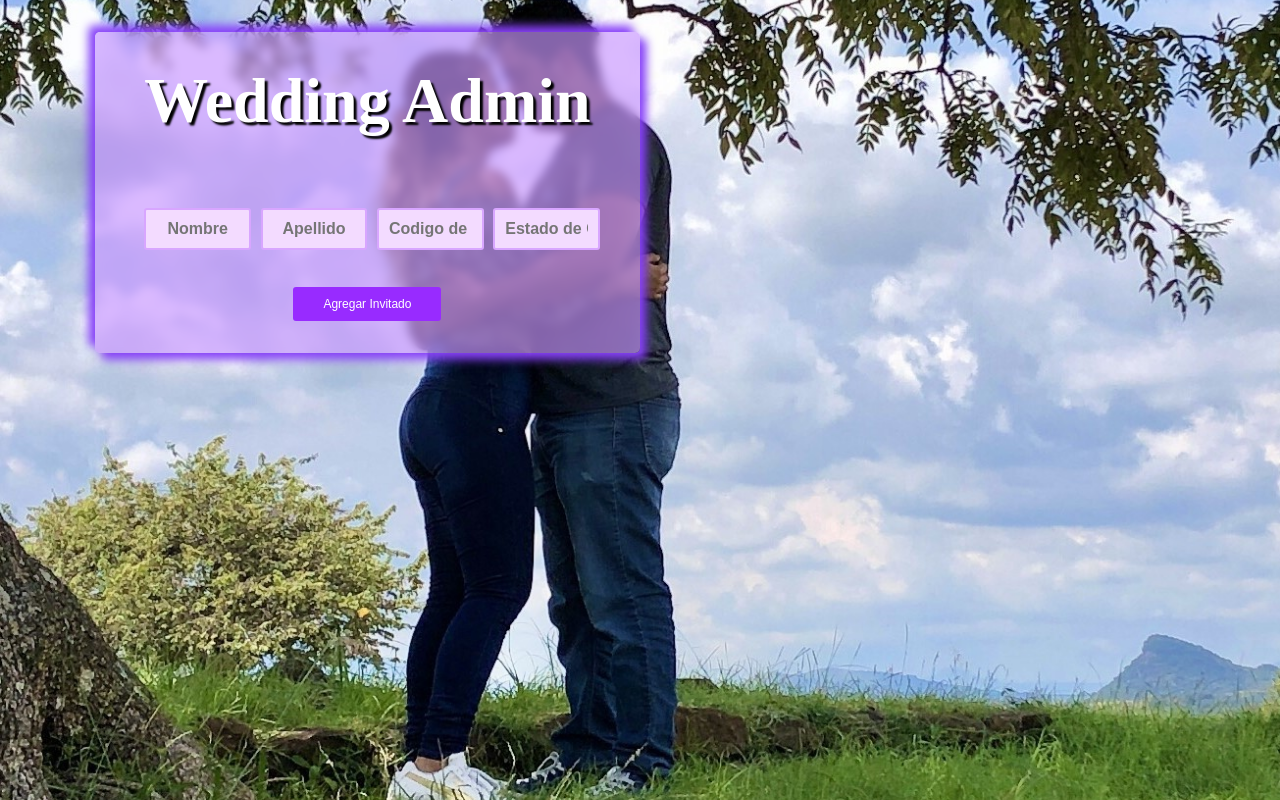
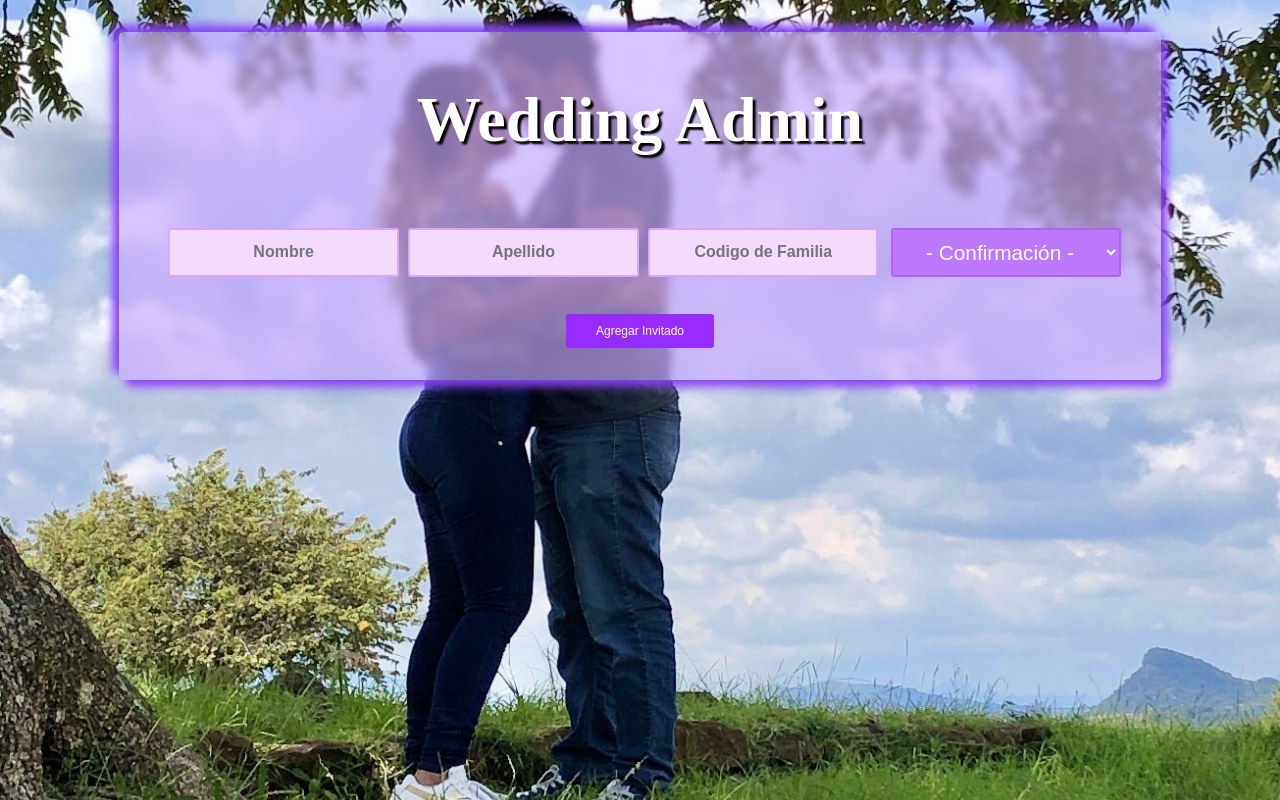
Before and after one commit to Rafa-Caba/wedding-admin-app, a React (Create React App) app: page /admin in a window 1280 px wide. Built offline with nearby package versions, Linux system fonts and the light colour scheme; no server answers; the database is empty.

Commit message:
New commit with some improvements on Public version

```diff
--- a/package.json
+++ b/package.json
@@ -1,16 +1,18 @@
 {
-  "name": "wedding_admin_app",
+  "name": "weddind_admin_app",
   "version": "0.1.0",
   "private": true,
   "dependencies": {
     "@testing-library/jest-dom": "^5.16.2",
     "@testing-library/react": "^12.1.3",
     "@testing-library/user-event": "^13.5.0",
+    "axios": "^0.26.0",
     "bootstrap": "^5.1.3",
     "firebase": "^9.6.8",
     "react": "^17.0.2",
-    "react-bootstrap": "^2.2.0",
+    "react-bootstrap": "^2.2.1",
     "react-dom": "^17.0.2",
+    "react-redux": "^7.2.6",
     "react-router-dom": "^6.2.2",
     "react-scripts": "5.0.0",
     "styled-components": "^5.3.3",
--- a/src/App.js
+++ b/src/App.js
@@ -12,9 +12,9 @@ const App = () => {
 	<BrowserRouter>
 		<div>
 			<Routes>
-				<Route path="/" element={<Bienvenida />} />
+				<Route path="/:codigo" element={<Bienvenida />} />
 				<Route path="/confirmacion/:codigo" element={<Confirmacion />} />
-				<Route path="/despedida/:trigger" element={<Despedida />} />
+				<Route path="/despedida/:codigo/:trigger" element={<Despedida />} />
 				<Route path="/admin" element={
 					<ContenedorAdmin>
 						<Titulo>Wedding Admin</Titulo>
@@ -29,25 +29,24 @@ const App = () => {
 }
 
 const ContenedorAdmin = styled.div`
-	background-color: rgba(200, 150, 255, 0.657);
+	background-color: rgba(200, 170, 255, 0.657);
     box-shadow: 0.4em 0.4em 10px rgb(136, 66, 248), -0.4em -0.4em 10px rgb(136, 66, 248);
     backdrop-filter: blur(5px);
 	margin-top: 2em;
 	margin-bottom: 2em;
-	width: 50%;
+	width: 100%;
+	margin: 2em 0;
 	padding: 2em 0.5em 2em 0.5em;
 	border-radius: 5px;
 	text-align: center;
-
-	@media (max-width: 900px) {
-		width: 90%;
-	}
 `;
 
 const Titulo = styled.h2`
+	padding: 0 2.2em;
 	font-size: 4em;
 	color: #fff;
 	margin-bottom: 0.6em;
+	margin-top: 0.3em;
 `;
 
 export default App;
--- a/src/components/FamiliaPorCodigo.js
+++ b/src/components/FamiliaPorCodigo.js
@@ -50,7 +50,7 @@ const Boton = styled.button`
 	transition: .3s ease all;
 	outline: none;
 	color: #fff;
-	font-size: 12px;
+	font-size: 1em;
     border-bottom: 2px solid rgba(0,0,0,.2);
 	background: #982bff;
 
@@ -59,7 +59,7 @@ const Boton = styled.button`
 	}
 
     @media (max-width: 600px) {
-        font-size: 12px;
+        font-size: 1.1em;
         width: 90%;
 	}
 `;
--- a/src/components/FormularioInvitado.js
+++ b/src/components/FormularioInvitado.js
@@ -54,13 +54,21 @@ const FormularioInvitado = () => {
                     onChange={(e) => cambiarCogidoFamilia(e.target.value)}
                     placeholder="Codigo de Familia"
                 />
-                <Input
-                    type="text"
-                    name="confirmStatus"
-                    value={confirmStatus}
+                <SeleccionConfirmacion
                     onChange={(e) => cambiarConfirmStatus(e.target.value)}
-                    placeholder="Estado de Confirmacion"
-                />
+                    name="Confirmación">
+                    <OpcionConfirmacion> - Confirmación -</OpcionConfirmacion>
+                    <OpcionConfirmacion
+                        value="No Confirmado"
+                    >
+                        No Confirmado
+                    </OpcionConfirmacion>
+                    <OpcionConfirmacion
+                        value="Confimado"
+                    >
+                        Confirmado
+                    </OpcionConfirmacion>
+                </SeleccionConfirmacion>
             </ContenedorInput>
 
             <Boton type="submit">Agregar Invitado</Boton>
@@ -71,15 +79,46 @@ const FormularioInvitado = () => {
 const ContenedorInput = styled.div`
     display: flex;
     justify-content: space-around;
-    margin: 0;
+    margin: auto;
 	width: 100%;
 	padding: 2em;
 	border-radius: 5px;
 	text-align: center;
     @media (max-width: 600px) {
-		font-size: 11px;
+		font-size: 2em;
         flex-direction: column;
 	}
+`;
+
+const SeleccionConfirmacion = styled.select`
+    padding: 10px;
+    font-size: 1.3em;
+	border: 2px solid rgba(152,43,255,.3);
+	border-radius: 3px;
+	width: 100%;
+	margin-bottom: 5px;
+    background: #BD78FE;
+    margin-left: 0.6em;
+	transition: .2s ease all;
+	outline: none;
+	text-align: center;
+    color: #fff;
+`;
+
+const OpcionConfirmacion = styled.option`
+    padding: 1em;
+    font-size: 1em;
+    font-weight: bold;
+	border: 2px solid rgba(152,43,255,.3);
+	border-radius: 3px;
+	width: 100%;
+	margin: 5px 0;
+    background: rgba(152,43,255,.8);
+    margin-left: 0.6em;
+	transition: .2s ease all;
+	outline: none;
+	text-align: center;
+    color: #fff;
 `;
 
 const Input = styled.input`
--- a/src/components/Invitado.js
+++ b/src/components/Invitado.js
@@ -62,13 +62,20 @@ const Invitado = ({ nombre, apellido, codigoFamilia, confirmStatus, id }) => {
                                 onChange={(e) => cambiarNuevoCodigoFamilia(e.target.value)}
                                 placeholder="Codigo de Familia"
                             />
-                            <Input
-                                type="text"
-                                name="confirmStatus"
-                                value={nuevoConfirmStatus}
+                            <SeleccionConfirmacion
                                 onChange={(e) => cambiarNuevoConfirmStatus(e.target.value)}
-                                placeholder="Estado de Confirmacion"
-                            />
+                                name="Confirmación">
+                                <OpcionConfirmacion
+                                    value={nuevoConfirmStatus}
+                                >
+                                    {nuevoConfirmStatus}
+                                </OpcionConfirmacion>
+                                <OpcionConfirmacion
+                                    value={nuevoConfirmStatus === "Confirmado" ? "No Confirmado" : "Confirmado"}
+                                >
+                                    {nuevoConfirmStatus === "Confirmado" ? "No Confirmado" : "Confirmado"}
+                                </OpcionConfirmacion>
+                            </SeleccionConfirmacion>
                         </ContenedorInput>
                         <Boton type="submit">Actualizar</Boton>
                     </form>
@@ -95,7 +102,7 @@ const Invitado = ({ nombre, apellido, codigoFamilia, confirmStatus, id }) => {
 
 
 const ContenedorInvitado = styled.div`
-	padding: 1em 2em;
+	padding: 1em 1em;
     width: 100%;
 	border-bottom: 2px solid rgba(163,67,253,.3);
     @media (max-width: 600px) {
@@ -103,14 +110,53 @@ const ContenedorInvitado = styled.div`
 	}
 `;
 
+const SeleccionConfirmacion = styled.select`
+    padding: 10px;
+    font-size: 1.3em;
+	border: 2px solid rgba(152,43,255,.3);
+	border-radius: 3px;
+	width: 60%;
+	margin-bottom: 5px;
+    background: #BD78FE;
+	transition: .2s ease all;
+	outline: none;
+	text-align: center;
+    color: #fff;
+
+    @media (max-width: 600px) {
+        width: 100%;
+		flex-direction: row;
+	}
+`;
+
+const OpcionConfirmacion = styled.option`
+    font-size: 1em;
+    font-weight: bold;
+	border: 2px solid rgba(152,43,255,.3);
+	border-radius: 3px;
+	width: 60%;
+	margin: 5px 0;
+    background: rgba(152,43,255,.8);
+	transition: .2s ease all;
+	outline: none;
+	text-align: center;
+    color: #fff;
+
+    @media (max-width: 600px) {
+        width: 100%;
+		flex-direction: row;
+	}
+`;
+
 const ContenedorNombre = styled.div`
     display: flex;
+    font-size: 2em;
     justify-content: center;
     align-items: center;
     margin-top: 0.6em;
     gap: 0.3em;
     @media (max-width: 600px) {
-        font-size: 18px;
+        font-size: 2em;
 		flex-direction: column;
 	}
 `;
@@ -122,7 +168,7 @@ const Nombre = styled.p`
 
 const Familia = styled.p`
 	font-weight: bold;
-    font-size: 0.9em;
+    font-size: 1.2em;
     margin: 0.5em
 `;
 
@@ -132,10 +178,9 @@ const Apellido = styled.p`
 
 const ConfirmStatus = styled.p`
 	font-style: italic;
-    font-size: 1em;
+    font-size: 0.8em;
 	color: #EAEAEA;
 	margin: 5px 0;
-    text-shadow: 0px 0px 0px black;
 `;
 
 const Boton = styled.button`
@@ -161,20 +206,22 @@ const Boton = styled.button`
 
 const Input = styled.input`
 	padding: 10px;
-	border: 2px solid rgba(0,0,0,.2);
+	border: 2px solid rgba(152,43,255,.3);
 	border-radius: 3px;
-	width: 100%;
+	width: 60%;
 	margin-bottom: 10px;
 	transition: .2s ease all;
 	outline: none;
+    background: #F3DBFF;
 	text-align: center;
 
 	&:focus {
-		border: 2px solid #3D76E9;
+		border: 2px solid #982bff;
 	}
 
     @media (max-width: 600px) {
         font-size: 14px;
+        width: 100%;
 		flex-direction: row;
 	}
 `;
@@ -185,6 +232,8 @@ const ContenedorInput = styled.div`
     align-items: center;
     flex-direction: column;
     padding: 1em;
+    width: 50%
+    margin: auto;
 `;
 
 const ContenedorBotones = styled.div`
--- a/src/index.css
+++ b/src/index.css
@@ -8,7 +8,7 @@ body {
     display: flex;
     align-items: center;
     justify-content: center;
-    background-image: url('../public/img/new-photo-dos-2.jpg');
+    background-image: url('./../public/img/new-photo-dos-2.jpg');
     background-size: cover;
     background-repeat: no-repeat;
     background-position: center;
--- a/src/weddingPublicApp/components/Confirmacion.js
+++ b/src/weddingPublicApp/components/Confirmacion.js
@@ -5,8 +5,10 @@ import MainContenedor from '../elements/MainContenedor';
 import Contenedor from '../elements/Contenedor'
 import { ContextoInvitados } from '../contexts/contextoInvitados';
 import ConfirmacionDecision from './ConfirmacionDecision';
+import { useParams, Navigate } from 'react-router-dom';
 
 const Confirmacion = () => {
+    const { codigo } = useParams()
     // Recibimos invitadoInfo del Contexto y tomamos el Apellido
     const { invitadoInfo } = useContext(ContextoInvitados);
     // Estado para activar componente ´ConfirmacionOpciones´
@@ -25,6 +27,9 @@ const Confirmacion = () => {
     }
 
     return (
+        <> {
+            !apellido ? <Navigate replace to={`/${codigo}`} />
+            :
             <MainContenedor>
                 <Header />
                 <Contenedor>
@@ -71,11 +76,14 @@ const Confirmacion = () => {
 
                     {confirmando &&
                         <ConfirmacionDecision
+                            codigo={codigo}
                             opcionElegida={opcionElegida}
                         />
                     }
                 </Contenedor>
             </MainContenedor>
+        }
+        </>
     );
 }
 
--- a/src/weddingPublicApp/contexts/contextoInvitados.js
+++ b/src/weddingPublicApp/contexts/contextoInvitados.js
@@ -31,7 +31,7 @@ const ProverdorInvitados = ({ children }) => {
     }, []);
 
     // Filtramos a la familia por su codigo
-    const filtrarFamilia = (codigoFamilia) => {
+    const filtrarFamilia = async (codigoFamilia) => {
         const nuevoArregloFailiaFiltrada = invitados.filter((invitado) => invitado.codigoFamilia === codigoFamilia);
         cambiarFamiliaFiltradaPorCodigo(nuevoArregloFailiaFiltrada);
         // Se agrega el apellido y codigo a InvitadoInfo
```
Also changed, not shown: src/weddingPublicApp/components/Bienvenida.js (+12 -6 lines), src/weddingPublicApp/components/ConfirmacionDecision.js (+15 -7 lines), src/weddingPublicApp/components/Despedida.js (+35 -7 lines), 1 other file (tests, documents, lock files or other folders). Lines whose indentation alone changed are shown as unchanged.
